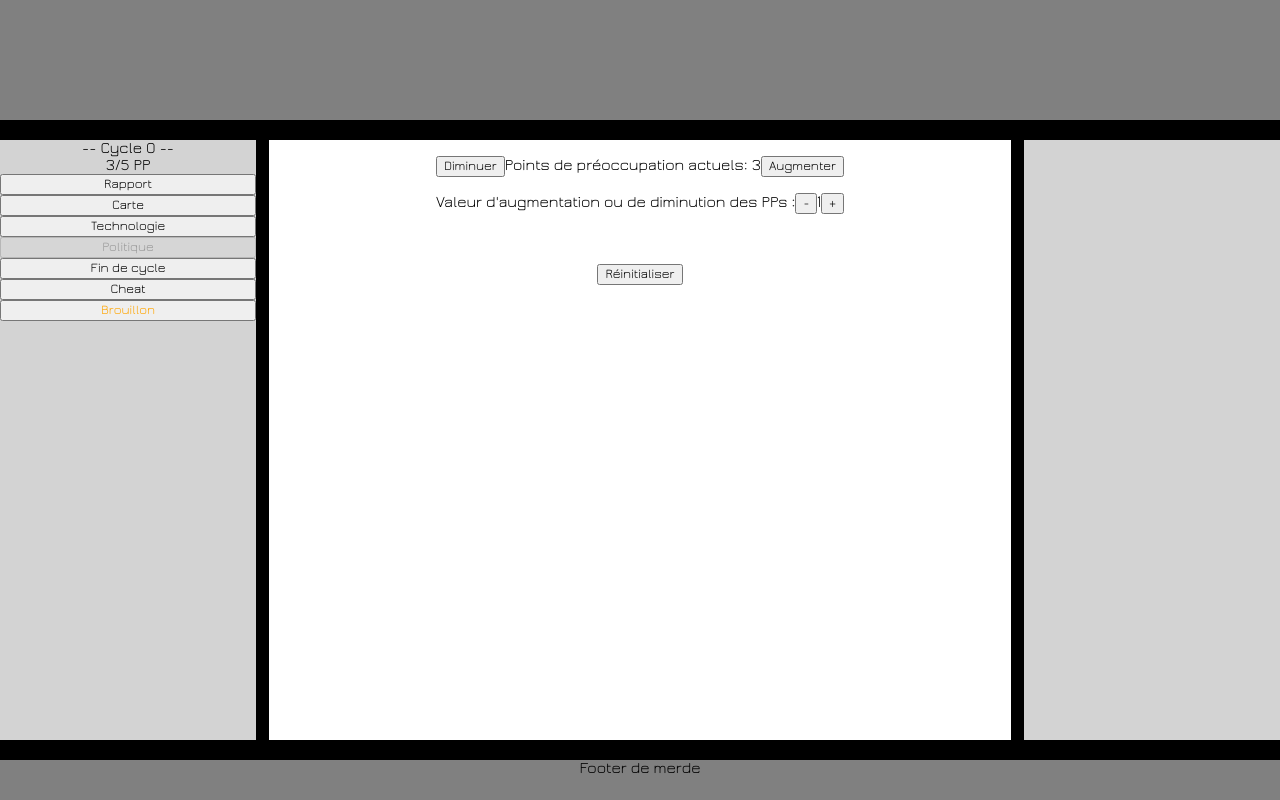
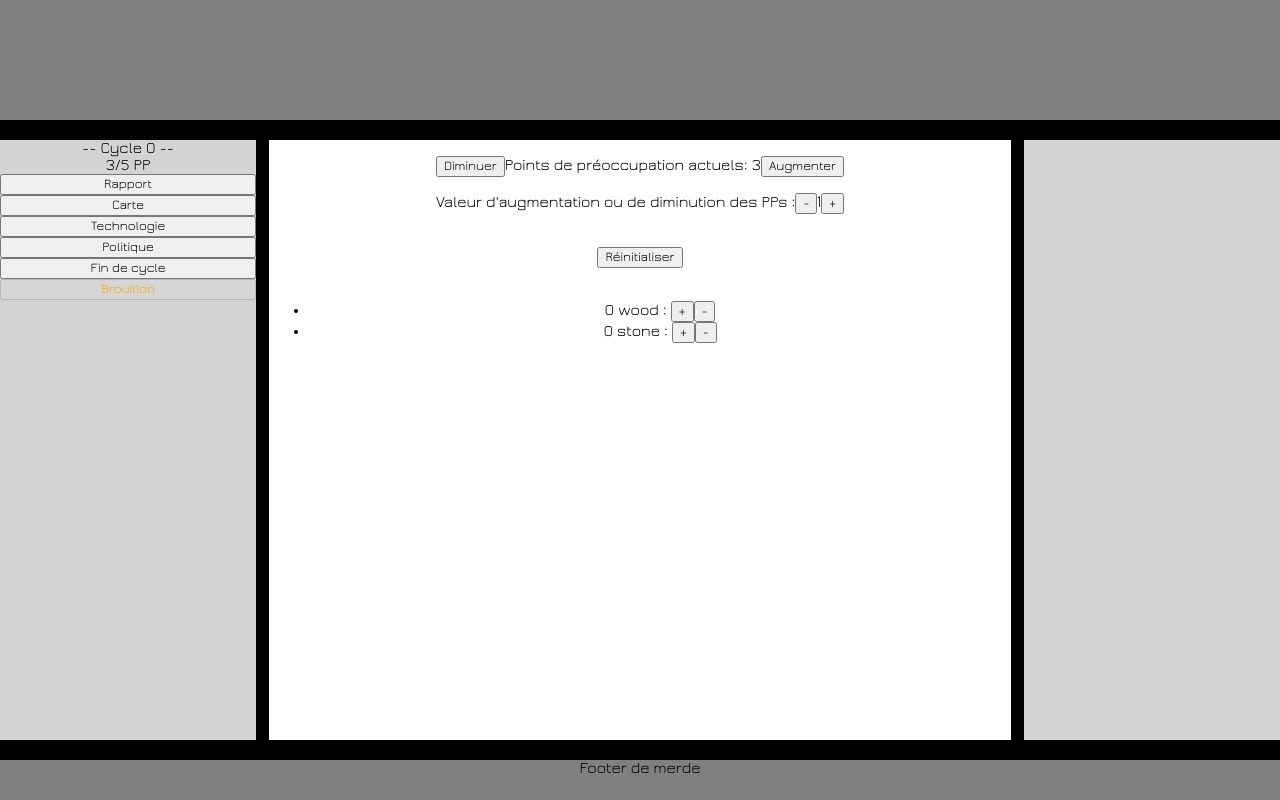
Before and after one commit to FRosay/projet-kiwi, a React (Create React App) app: page / in a window 1280 px wide. Built offline with nearby package versions, Linux system fonts and the light colour scheme.

Commit message:
Simplified tabs by merging the cheat and draft parts, and fixed tab selectability

```diff
--- a/src/App.js
+++ b/src/App.js
@@ -18,7 +18,9 @@ function App() {
         <ResourcesView />
         <Tabs />
         <RegionsProvider>
-          <GameText />
+          <div id='game-text-div'>
+            <GameText />
+          </div>
           <GameInformations />
         </RegionsProvider>
         <footer>Footer de merde</footer>
--- a/src/components/game-text/GameText.js
+++ b/src/components/game-text/GameText.js
@@ -12,42 +12,35 @@ function GameText() {
   const [range, setRange] = useState(1);
 
   if(state.whichTab === 0){
-    return (<div id='game-text-div'><Report /></div>)
+    return (<Report />)
   } else if (state.whichTab === 1){
-    return (<div id='game-text-div'><Map /></div>)
+    return (<Map />)
   } else if (state.whichTab === 2){
-    return (<div id='game-text-div'><Technologies /></div>)
+    return (<Technologies />)
   } else if (state.whichTab === 3){
-    return (<div id='game-text-div'><Politic /></div>)
+    return (<Politic />)
   } else if (state.whichTab === 4){
-    return (<div id='game-text-div'><h1>Fin de cycle</h1><button onClick={() => dispatch({type: 'endTurn'})}>S'endormir</button></div>)
-  } else if (state.whichTab === 5){//cheat
+    return (<div><h1>Fin de cycle</h1><button onClick={() => dispatch({type: 'endTurn'})}>S'endormir</button></div>)
+  } else if (state.whichTab === 5){ //rough code, for testing
     return (
-      <div id='game-text-div'>
-        <h1>Triche</h1>
-          <ul>
-            <li>{ state.preoccupationPoints } PP : <button onClick={() => dispatch({ type: 'addPoints', range:1}) }>+</button><button onClick={() => dispatch({ type: 'removePoints', range:1}) }>-</button></li>
-            <li>{ state.resourcesQuantity[0] } { state.resourcesName[0] } : <button onClick={() => dispatch({ type: 'increaseRes', index:0, range:1}) }>+</button><button onClick={() => dispatch({ type: 'decreaseRes', index:0, range:1}) }>-</button></li>
-            <li>{ state.resourcesQuantity[1] } { state.resourcesName[1] } : <button onClick={() => dispatch({ type: 'increaseRes', index:1, range:1}) }>+</button><button onClick={() => dispatch({ type: 'decreaseRes', index:1, range:1}) }>-</button></li>
-          </ul>
-      </div>
-    )
-  } else {//rought code, for testing
-    return (
-      <div id='game-text-div'>
+      <div>
         <p>
           <button onClick={() => dispatch({ type: 'removePoints', range: range })}>Diminuer</button>
           Points de préoccupation actuels: { state.preoccupationPoints }
           <button onClick={() => dispatch({ type: 'addPoints', range: range })}>Augmenter</button>
         </p>
-        <p>
-          Valeur d'augmentation ou de diminution des PPs :
+        <p>Valeur d'augmentation ou de diminution des PPs :
           <button onClick={() => setRange(range - 1)}>-</button>
           { range }
           <button onClick={() => setRange(range + 1)}>+</button>
         </p>
+        <br />
+        <button onClick={() => dispatch({ type: 'resetPoints' })}>Réinitialiser</button>
         <br /><br />
-        <button onClick={() => dispatch({ type: 'resetPoints' })}>Réinitialiser</button>
+        <ul>
+          <li>{ state.resourcesQuantity[0] } { state.resourcesName[0] } : <button onClick={() => dispatch({ type: 'increaseRes', index:0, range:1}) }>+</button><button onClick={() => dispatch({ type: 'decreaseRes', index:0, range:1}) }>-</button></li>
+          <li>{ state.resourcesQuantity[1] } { state.resourcesName[1] } : <button onClick={() => dispatch({ type: 'increaseRes', index:1, range:1}) }>+</button><button onClick={() => dispatch({ type: 'decreaseRes', index:1, range:1}) }>-</button></li>
+        </ul>
       </div>
     )
   }
--- a/src/components/player/player-store.js
+++ b/src/components/player/player-store.js
@@ -11,7 +11,7 @@ const INITIAL_STATE = {
   resourcesCategory: ['resource', 'resource'],
   resourcesQuantity: [0,0],
   resourcesIsUnique: [false, false],
-  whichTab: 6 };
+  whichTab: 5 };
 
 const playerReducer = (state, action) => {
   let newCross = state.cross.slice()
@@ -23,16 +23,16 @@ const playerReducer = (state, action) => {
   let newResourcesCategory = state.resourcesCategory.slice()
   let newResourcesQuantity = state.resourcesQuantity.slice()
   let newResourcesIsUnique = state.resourcesIsUnique.slice()
-  let newWitchTab = state.whichTab
+  let newWhichTab = state.whichTab
 
   if (Number.isInteger(action.tab)) {
-    newWitchTab = action.tab
+    newWhichTab = action.tab
   } else if (action.type === 'endTurn') {
     newTurnNumber ++
     newPreoccupationPoints = state.preoccupationPointsMax
     newExploration = []
     newCross = []
-    newWitchTab = 0
+    newWhichTab = 0
   } else if (action.type === 'addPoints') {
     newPreoccupationPoints += action.range
   } else if (action.type === 'removePoints') {
@@ -62,7 +62,7 @@ const playerReducer = (state, action) => {
     resourcesCategory: newResourcesCategory,
     resourcesQuantity: newResourcesQuantity,
     resourcesIsUnique: newResourcesIsUnique,
-    whichTab: newWitchTab
+    whichTab: newWhichTab
   }
 }
 
--- a/src/components/tabs/Tabs.js
+++ b/src/components/tabs/Tabs.js
@@ -2,20 +2,21 @@ import React from 'react';
 import { usePlayerStore } from '../player/player-store.js';
 import './Tabs.css';
 
-const NAMES_TABS = ['Rapport', 'Carte', 'Technologie', 'Politique', 'Fin de cycle', 'Cheat', 'Brouillon']
+const NAMES_TABS = ['Rapport', 'Carte', 'Technologie', 'Politique', 'Fin de cycle', 'Brouillon']
 
 function Tabs() {
 
   const { state, dispatch } = usePlayerStore();
 
-  let isDisplayed = [false, false, false, false, false, false, false]
+  let isDisplayed = [false, false, false, false, false, false]
   isDisplayed[state.whichTab] = true
-  let isClickable = [true, true, true, false, true, true, true]
+  let isClickable = [true, true, true, true, true, true]
+  isClickable[state.whichTab] = false
 
   function buttonsRender(){
     let buttons = []
     for (let i = 0; i < NAMES_TABS.length; i++) {
-      buttons.push(<button className={ isDisplayed[i] ? 'is-displayed' : ''} disabled={ isClickable[i] ? false : true }  onClick={ () => dispatch({ tab: i }) } key={i}>{ NAMES_TABS[i] }</button>);
+      buttons.push(<button className={ isDisplayed[i] ? 'is-displayed' : ''} disabled={ isClickable[i] ? false : true } onClick={ () => dispatch({ tab: i }) } key={i}>{ NAMES_TABS[i] }</button>);
     }
     return buttons
   }
```
